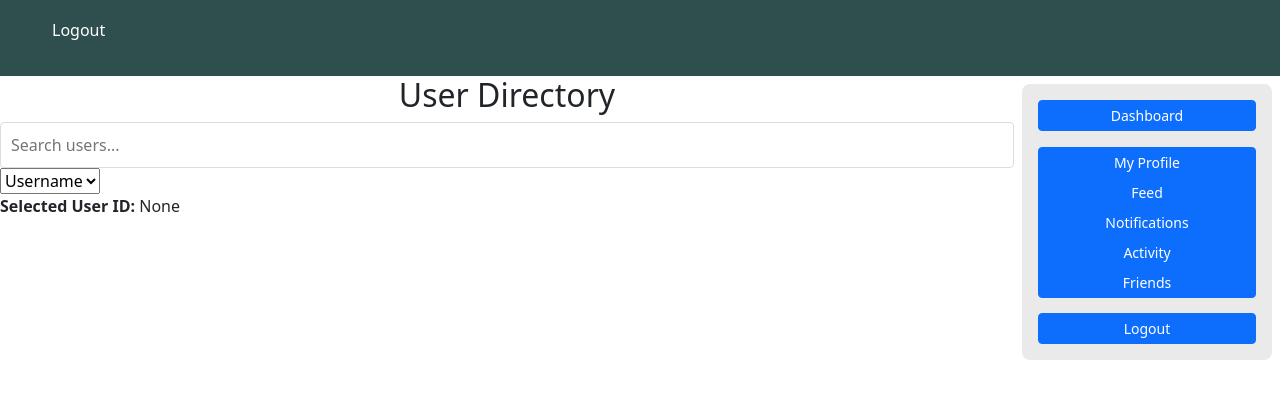
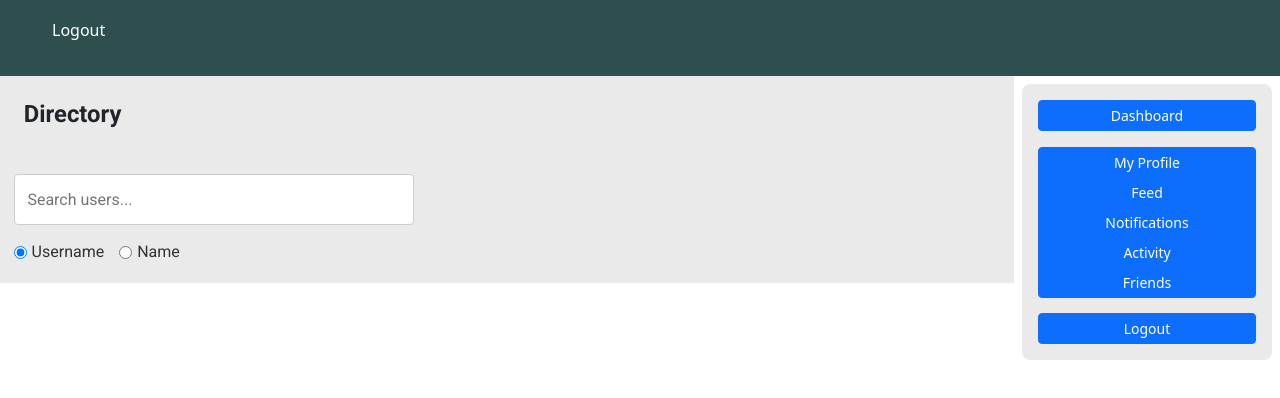
Before and after one commit to locedu/spacecamp, a React (Vite) app: page /dashboard/directory in a window 1280 px wide. Shown: the top 398 px of the page. Built offline with nearby package versions, Linux system fonts and the light colour scheme; sample sign-in values are in the browser's storage.

Commit message:
updated styling (profile, directory) using css modules

```diff
--- a/index.html
+++ b/index.html
@@ -3,6 +3,7 @@
   <head>
     <meta charset="UTF-8" />
     <meta name="viewport" content="width=device-width, initial-scale=1.0" />
+    <link href="https://fonts.googleapis.com/css2?family=Roboto:wght@400;500;700&display=swap" rel="stylesheet">
     <title>Spacecamp</title>
   </head>
   <body>
--- /dev/null
+++ b/src/styles/Directory.module.css
@@ -0,0 +1,133 @@
+/* Directory.module.css */
+
+/* Container for the whole directory */
+.directoryContainer {
+    display: flex;
+    flex-direction: column;
+    align-items: center;
+    padding: 0;
+    background-color: #eaeaea;
+    font-family: 'Roboto', sans-serif;
+    max-width: 100%;
+    font-size: .85em;
+    /* margin: .25em; */
+    box-sizing: border-box; /* Ensure padding is considered inside the width */
+}
+
+
+/* Title of the page */
+.directoryTitle {
+ font-size: 1.75em;
+ font-weight: bold;
+ width: 100%;
+ text-align: left;
+ padding: 1em;
+}
+
+/* Search bar section with some spacing between the elements */
+.directorySearch {
+    display: flex;
+    flex-direction: column; /* Stack the elements vertically */
+    gap: 10px;
+    width: 100%;  /* Make sure the search container takes up the full width */
+    max-width: 100%;
+    box-sizing: border-box;  /* Prevent overflow */
+    padding: 1em;
+    margin: 0;  /* Ensure no margin outside the container */
+}
+
+/* Input field for search */
+.searchInput {
+    padding: 0.8em;
+    font-size: 1rem;
+    border: 1px solid #ccc;
+    flex: 1;
+    max-width: 400px;
+}
+
+/* Radio buttons for filtering */
+.filterRadio {
+    display: flex;
+    gap: 15px; /* Add spacing between radio buttons */
+    margin-top: 5px; /* Add some spacing above the radio buttons */
+}
+
+.filterRadio label {
+    display: flex;
+    align-items: center;
+    font-size: 1rem;
+    gap: 5px; /* Add spacing between the radio button and its label */
+}
+
+/* Loading and error text */
+.loadingText, .errorText {
+    font-size: 1.2em;
+    color: #777;
+    margin-top: 1em;
+}
+
+/* Container for the table */
+.tableContainer {
+    width: 100%;
+    max-width: 100%;
+    margin-top: 1em;
+    padding: .25em;
+    box-sizing: border-box;
+    /* background-color: white; */
+    overflow-x: auto;
+    padding:1em;
+}
+
+/* Table for displaying users */
+.userTable {
+    width: 100%;
+    max-width: 100%;
+    border-collapse: collapse;
+    table-layout: fixed;
+}
+
+.userTable th, .userTable td {
+    padding: 1em;
+    border: 1px solid #ddd;
+    text-align: left;
+    word-wrap: break-word;
+}
+
+.userTable th {
+    background-color: #f1f1f1;
+}
+
+.userTable tr:nth-child(even) {
+    background-color: #fafafa;
+}
+
+.userTable tr:hover {
+    background-color: #f0f0f0;
+    cursor: pointer;
+}
+
+/* Link in the table to select users */
+.userLink {
+    text-decoration: none;
+    color: #007bff;
+}
+
+.userLink:hover {
+    text-decoration: underline;
+}
+
+/* No results found message */
+.noResults {
+    font-size: 1.2em;
+    color: #666;
+    margin-top: 1em;
+    font-style: italic;
+}
+
+/* Style for displaying the selected user ID at the bottom */
+.selectedUserId {
+    margin-top: 2em;
+    font-size: 1.1em;
+    font-weight: bold;
+    color: #444;
+}
--- /dev/null
+++ b/src/styles/Profile.module.css
@@ -0,0 +1,84 @@
+/* Profile.module.css */
+.profileContainer {
+    display: flex;
+    justify-content: center;
+    padding: 0;
+    /* border-style: solid; */
+    /* border-width: 1px; */
+    border-color: black;
+    font-family: 'Roboto', sans-serif;
+    flex-direction: column; /* Ensure children stack vertically */
+    background-color: #eaeaea;
+    margin: .25em;
+  }
+
+  .profileHeader {
+    width: 100%;
+    background-color: rgb(211, 209, 209); /* Light background color for the header */
+    padding: .25em; /* Add some padding */
+    text-align: center;
+    /* border-bottom: 1px solid gray; Add a line separating header */
+    font-size: 1.5em;
+    font-weight: bold;
+  }
+
+  .profileContent {
+    width: 100%;
+    max-width: 800px;
+    background-color: #eaeaea;
+    padding: 0.5em;
+    border-radius: 8px;
+    font-size: 1em;
+  }
+
+  .profileContent h2 {
+    font-size: 1.5em;
+    font-weight: bold;
+    /* text-align: left !important; */
+
+  }
+
+  .profileTitle h2 {
+    text-align: left;
+  }
+
+  .profileInfo {
+    margin-bottom: 20px;
+    /* background-color: orange; */
+    margin: 1em;
+  }
+
+  .profileInfo div {
+    margin: .5em;
+    padding: .5em;
+  }
+
+  .profileContentError {
+    color: red;
+  }
+
+  .profileContentNoData {
+    color: gray;
+  }
+
+  .friendButton {
+    background-color: #007bff;
+    color: white;
+    padding: 10px 15px;
+    border: none;
+    border-radius: 5px;
+  }
+
+  .profileFooter {
+    display: flex;
+    justify-content: space-between;
+  }
+
+  .lastUpdated {
+    font-size: 0.9rem;
+  }
+
+  .editLink {
+    font-size: 1rem;
+    color: #007bff;
+  }
--- a/src/views/Directory.jsx
+++ b/src/views/Directory.jsx
@@ -2,7 +2,7 @@ import React, { useState } from "react";
 import { useDispatch, useSelector } from "react-redux"; // Import useDispatch and useSelector from Redux
 import { useSearchUsersQuery } from "../features/user/userAPI";
 import { setSelectedUserId } from "../features/profile/profileSlice"; // Import setSelectedUserId action
-import "../styles/directory.css"; // ✅ Import styling
+import styles from "../styles/Directory.module.css"; // ✅ Import CSS module
 
 const Directory = () => {
   const [query, setQuery] = useState("");
@@ -22,37 +22,55 @@ const Directory = () => {
   };
 
   return (
-    <div className="directory-container">
-      <h2 className="directory-title">User Directory</h2>
+    <div className={styles.directoryContainer}>
+      <h2 className={styles.directoryTitle}>Directory</h2>
 
       {/* Search Bar */}
-      <div className="directory-search">
+      <div className={styles.directorySearch}>
         <input
           type="text"
-          className="search-input"
+          className={styles.searchInput}
           placeholder="Search users..."
           value={query}
           onChange={(e) => setQuery(e.target.value)}
         />
-        <select className="filter-select" value={filter} onChange={(e) => setFilter(e.target.value)}>
-          <option value="username">Username</option>
-          <option value="name">Name</option>
-          <option value="email">Email</option>
-        </select>
+        {/* Radio buttons for filtering */}
+        <div className={styles.filterRadio}>
+          <label>
+            <input
+              type="radio"
+              name="filter"
+              value="username"
+              checked={filter === "username"}
+              onChange={(e) => setFilter(e.target.value)}
+            />
+            Username
+          </label>
+          <label>
+            <input
+              type="radio"
+              name="filter"
+              value="name"
+              checked={filter === "name"}
+              onChange={(e) => setFilter(e.target.value)}
+            />
+            Name
+          </label>
+        </div>
       </div>
 
       {/* Loading & Error Handling */}
-      {isLoading && <p className="loading-text">Loading...</p>}
-      {error && <p className="error-text">Error loading users</p>}
+      {isLoading && <p className={styles.loadingText}>Loading...</p>}
+      {error && <p className={styles.errorText}>Error loading users</p>}
 
       {/* Table to display search results */}
       {users?.length > 0 && (
-        <table className="user-table">
+        <div className={styles.tableContainer}>
+          <table className={styles.userTable}>
             <thead>
               <tr>
                 <th>Name</th>
                 <th>Username</th>
-              <th>Email</th>
               </tr>
             </thead>
             <tbody>
@@ -60,27 +78,26 @@ const Directory = () => {
                 <tr key={user.id}>
                   <td>
                     <span
-                    className="user-link"
+                      className={styles.userLink}
                       onClick={() => handleUserClick(user.id)} // Dispatch selected userId to Redux
-                    style={{ cursor: 'pointer', color: 'blue' }}
                     >
                       {user.name}
                     </span>
                   </td>
                   <td>{user.username}</td>
-                <td>{user.email}</td>
                 </tr>
               ))}
             </tbody>
           </table>
+        </div>
       )}
 
       {/* If no users are found */}
-      {query && users?.length === 0 && <p className="no-results">No users found</p>}
+      {query && users?.length === 0 && <p className={styles.noResults}>No users found</p>}
 
       {/* Display selected user ID */}
       <div>
-        <strong>Selected User ID: </strong>{selectedUserId || "None"}
+        {/* <strong>Selected User ID: </strong>{selectedUserId || "None"} */}
       </div>
     </div>
   );
```
Also changed, not shown: src/views/Profile.jsx (+82 -48 lines). Lines whose indentation alone changed are shown as unchanged.
